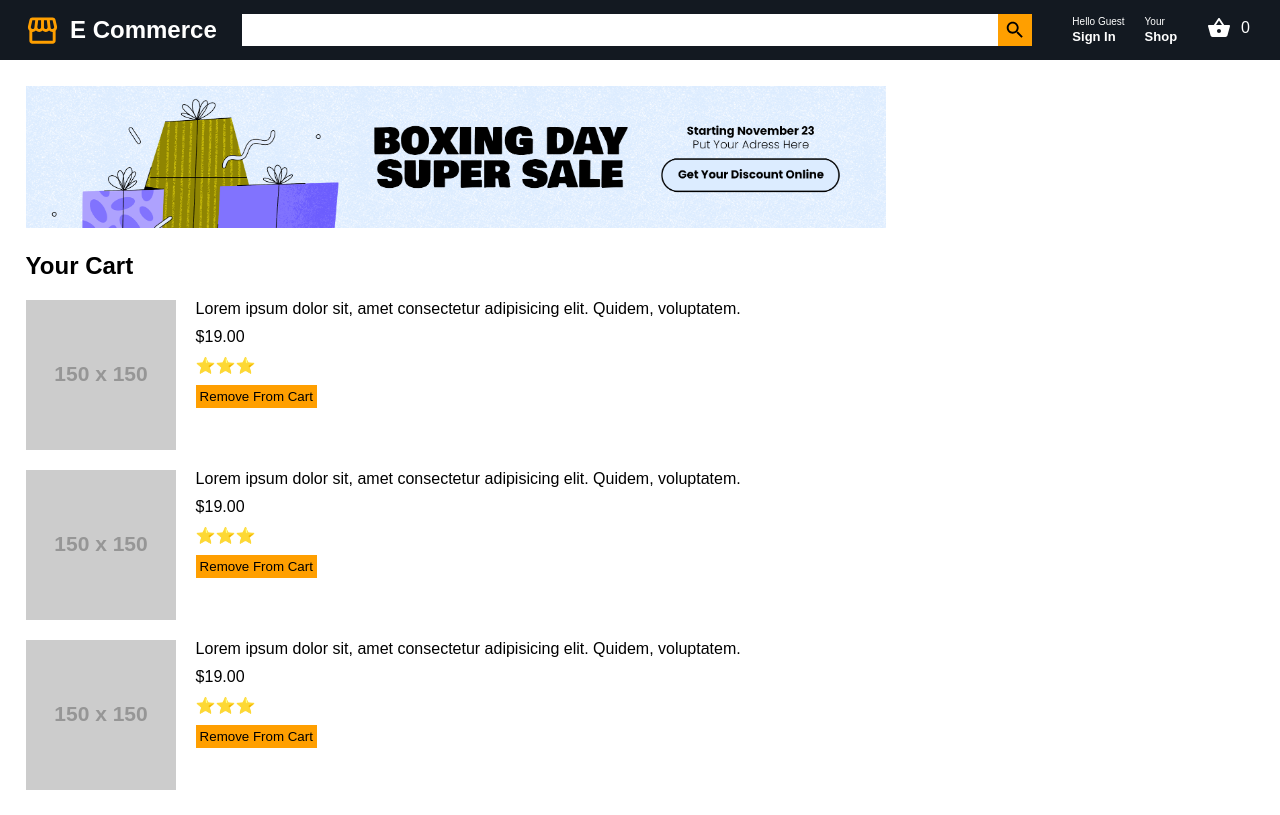
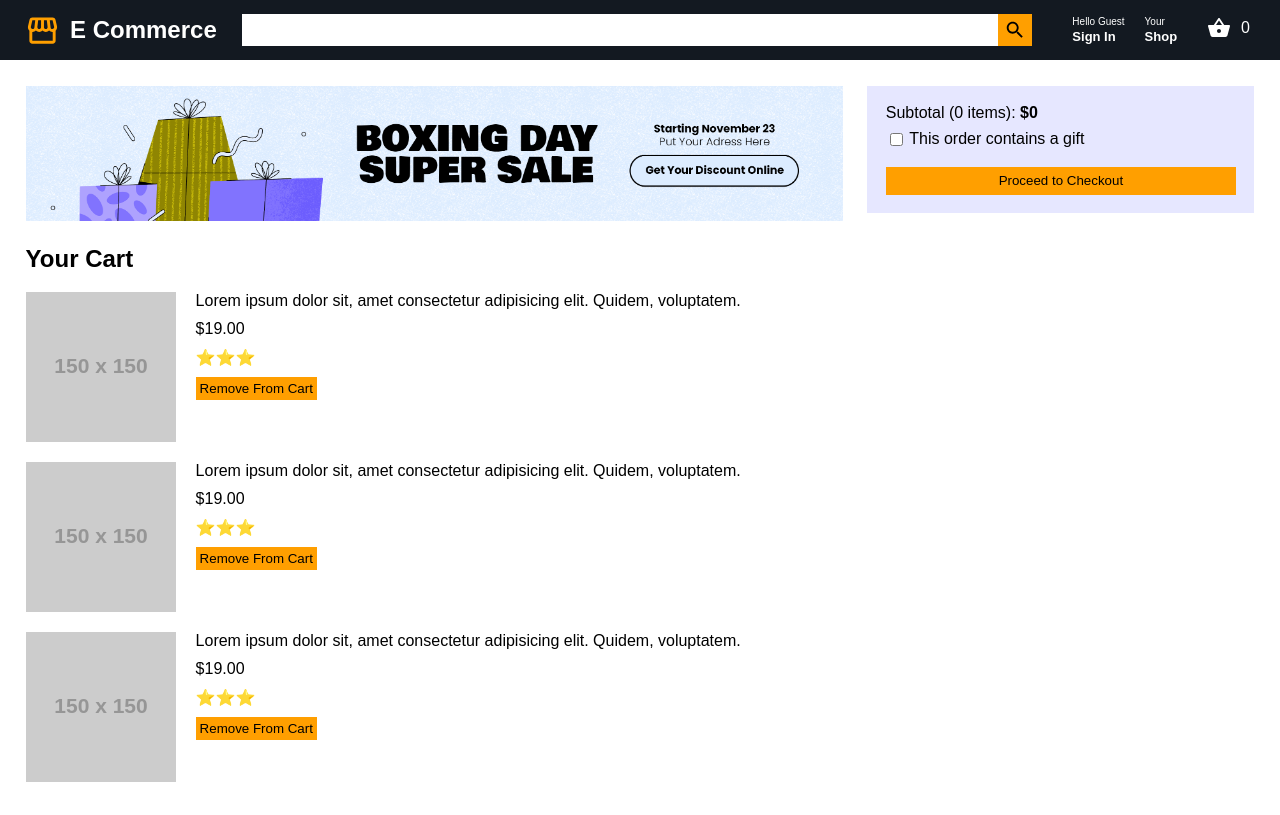
Before and after one commit to aaronkagan/e-commerce, a React (Create React App) app: page /cart in a window 1280 px wide. Built offline with nearby package versions, Linux system fonts and the light colour scheme.

Commit message:
hard coded subtotal area

```diff
--- a/src/components/Cart.js
+++ b/src/components/Cart.js
@@ -11,19 +11,33 @@ const Cart = () => {
           alt="Boxing Day Sale"
         />
         <Title>Your Cart</Title>
+        <ProductsArea>
+          <CartProduct />
+          <CartProduct />
+          <CartProduct />
+        </ProductsArea>
       </Basket>
-      <ProductsArea>
-        <CartProduct />
-        <CartProduct />
-        <CartProduct />
-      </ProductsArea>
-      <PayArea></PayArea>
+
+      <PayArea>
+        <Subtotal>
+          Subtotal (0 items): <Amount>$0</Amount>
+        </Subtotal>
+
+        <Label>
+          <input type="checkbox" />
+          This order contains a gift
+        </Label>
+        <CheckoutButton>Proceed to Checkout</CheckoutButton>
+      </PayArea>
     </Wrapper>
   );
 };
 
 const Wrapper = styled.div`
   padding: 2%;
+  display: flex;
+  align-items: flex-start;
+  gap: 2%;
 `;
 
 const Basket = styled.div`
@@ -42,6 +56,31 @@ const ProductsArea = styled.div`
   gap: 20px;
 `;
 
-const PayArea = styled.div``;
+const PayArea = styled.div`
+  background: #e6e7ff;
+  width: 30%;
+  padding: 1.5%;
+`;
+
+const Subtotal = styled.p`
+  margin: 0 0 0.5em 0;
+`;
+
+const Amount = styled.span`
+  font-weight: 900;
+`;
+
+const Label = styled.label`
+  display: flex;
+  gap: 1%;
+`;
+
+const CheckoutButton = styled.button`
+  background: #ff9f00;
+  border: 0;
+  width: 100%;
+  padding: 0.5em;
+  margin-top: 5%;
+`;
 
 export default Cart;
```
